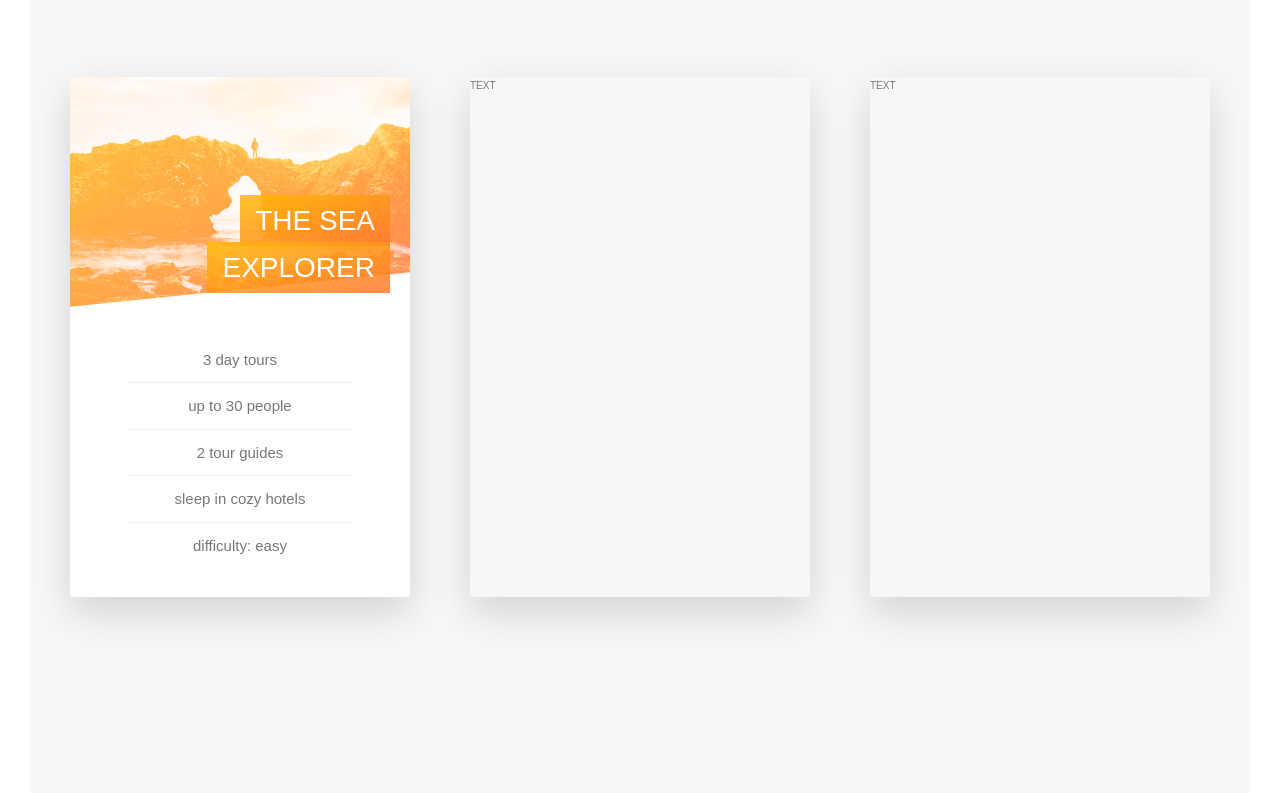
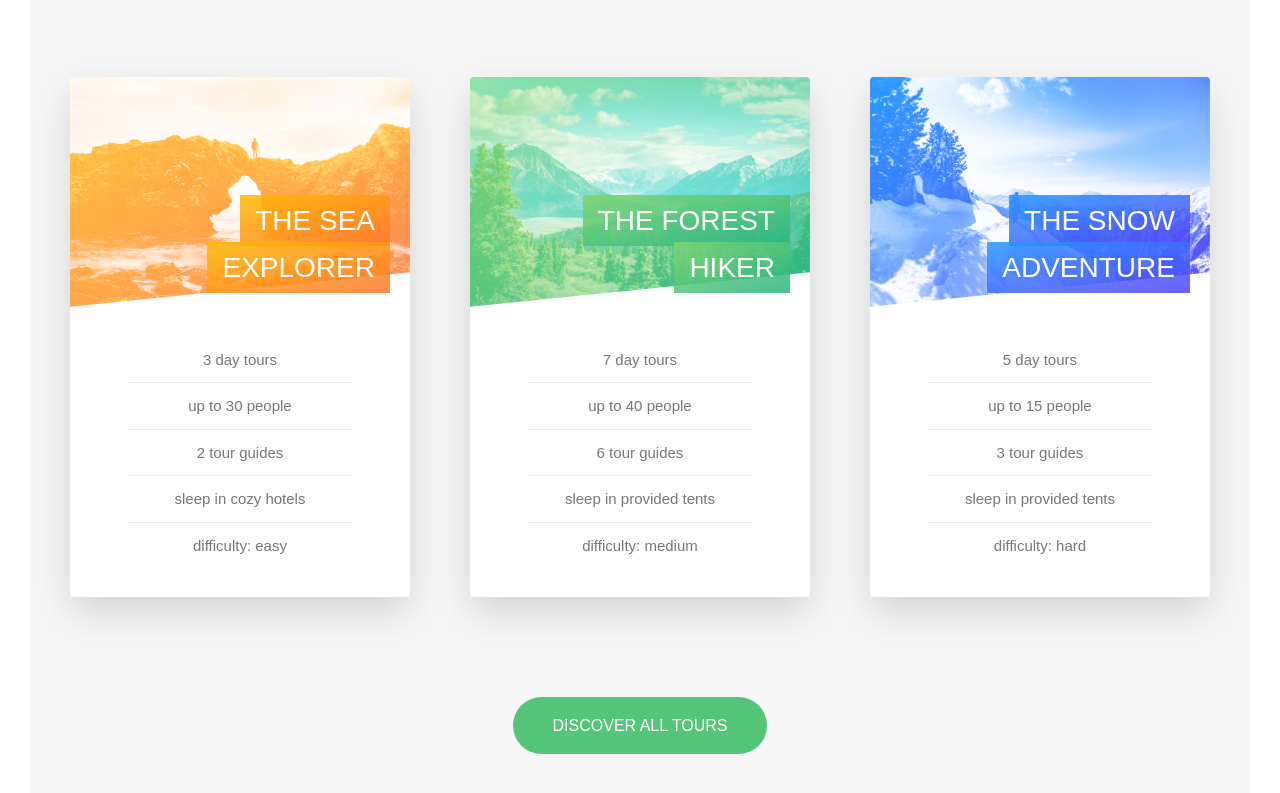
Before and after one commit to DanBilic/natours_css_proj, a website: page index.html in a window 1280 px wide. Shown: the part 2469-3262 px from the top of the page. Drawn offline with Linux system fonts and the light colour scheme.

Commit message:
finishing cards at tours section

```diff
--- a/index.html
+++ b/index.html
@@ -150,6 +150,7 @@
           </h2>
         </div>
         <div class="row">
+          <!-- CARD 1 -->
           <div class="col-1-of-3">
             <div class="card">
               <div class="card__side card__side--front">
@@ -170,17 +171,84 @@
                 </div>
               </div>
               <div class="card__side card__side--back card__side--back-1">
-                BACK
+                <div class="card__cta">
+                  <div class="card__price-box">
+                    <p class="card__price-only">Only</p>
+                    <p class="card__price-value">$297</p>
+                  </div>
+                  <a href="#" class="btn btn--white">Book now!</a>
+                </div>
               </div>
             </div>
           </div>
 
+          <!-- CARD 2 -->
           <div class="col-1-of-3">
-            <div class="card"><div class="card__side">TEXT</div></div>
+            <div class="card">
+              <div class="card__side card__side--front">
+                <div class="card__picture card__picture--2">&nbsp;</div>
+                <h4 class="card__heading">
+                  <span class="card__heading-span card__heading-span--2"
+                    >The Forest Hiker</span
+                  >
+                </h4>
+                <div class="card__details">
+                  <ul>
+                    <li>7 day tours</li>
+                    <li>up to 40 people</li>
+                    <li>6 tour guides</li>
+                    <li>sleep in provided tents</li>
+                    <li>difficulty: medium</li>
+                  </ul>
+                </div>
+              </div>
+              <div class="card__side card__side--back card__side--back-2">
+                <div class="card__cta">
+                  <div class="card__price-box">
+                    <p class="card__price-only">Only</p>
+                    <p class="card__price-value">$497</p>
+                  </div>
+                  <a href="#" class="btn btn--white">Book now!</a>
+                </div>
+              </div>
+            </div>
           </div>
+
+          <!-- CARD 3 -->
           <div class="col-1-of-3">
-            <div class="card"><div class="card__side">TEXT</div></div>
+            <div class="card">
+              <div class="card__side card__side--front">
+                <div class="card__picture card__picture--3">&nbsp;</div>
+                <h4 class="card__heading">
+                  <span class="card__heading-span card__heading-span--3"
+                    >The Snow Adventure</span
+                  >
+                </h4>
+                <div class="card__details">
+                  <ul>
+                    <li>5 day tours</li>
+                    <li>up to 15 people</li>
+                    <li>3 tour guides</li>
+                    <li>sleep in provided tents</li>
+                    <li>difficulty: hard</li>
+                  </ul>
+                </div>
+              </div>
+              <div class="card__side card__side--back card__side--back-3">
+                <div class="card__cta">
+                  <div class="card__price-box">
+                    <p class="card__price-only">Only</p>
+                    <p class="card__price-value">$697</p>
+                  </div>
+                  <a href="#" class="btn btn--white">Book now!</a>
+                </div>
+              </div>
+            </div>
           </div>
+        </div>
+
+        <div class="u-center-text u-margin-top-huge">
+          <a href="#" class="btn btn--green">Discover all tours</a>
         </div>
       </section>
     </main>
--- a/sass/base/_utilities.scss
+++ b/sass/base/_utilities.scss
@@ -6,6 +6,7 @@
 .u-margin-bottom-big {
   margin-bottom: 8rem;
 }
+
 .u-margin-bottom-medium {
   margin-bottom: 4rem;
 }
@@ -13,3 +14,10 @@
 .u-margin-bottom-small {
   margin-bottom: 2rem;
 }
+
+.u-margin-top-big {
+  margin-top: 8rem;
+}
+.u-margin-top-huge {
+  margin-top: 10rem;
+}
--- a/sass/components/_button.scss
+++ b/sass/components/_button.scss
@@ -54,6 +54,15 @@
     }
   }
 
+  &--green {
+    background-color: $color-primary;
+    color: $color-white;
+
+    &::after {
+      background-color: $color-primary;
+    }
+  }
+
   /* the ::after element behaves like a child of btn */
   &::after {
     content: ""; /* an after pseudo element needs a content attribute */
--- a/sass/components/_card.scss
+++ b/sass/components/_card.scss
@@ -43,6 +43,22 @@
           $color-secondary-dark
         );
       }
+
+      &-2 {
+        background-image: linear-gradient(
+          to right bottom,
+          $color-primary-light,
+          $color-primary-dark
+        );
+      }
+
+      &-3 {
+        background-image: linear-gradient(
+          to right bottom,
+          $color-tertiary-light,
+          $color-tertiary-dark
+        );
+      }
     }
   }
 
@@ -67,6 +83,10 @@
     -webkit-clip-path: polygon(0 0, 100% 0, 100% 85%, 0 100%);
     clip-path: polygon(0 0, 100% 0, 100% 85%, 0 100%);
 
+    // da clippath gererbten border radius überschreibt
+    border-top-left-radius: 0.3rem;
+    border-top-right-radius: 0.3rem;
+
     &--1 {
       background-image: linear-gradient(
           to right bottom,
@@ -79,19 +99,19 @@
     &--2 {
       background-image: linear-gradient(
           to right bottom,
-          $color-secondary-light,
-          $color-secondary-dark
+          $color-primary-light,
+          $color-primary-dark
         ),
-        url("../img/nat-5.jpg");
+        url("../img/nat-6.jpg");
     }
 
     &--3 {
       background-image: linear-gradient(
           to right bottom,
-          $color-secondary-light,
-          $color-secondary-dark
+          $color-tertiary-light,
+          $color-tertiary-dark
         ),
-        url("../img/nat-5.jpg");
+        url("../img/nat-7.jpg");
     }
   }
 
@@ -123,6 +143,22 @@
         rgba($color-secondary-dark, 0.85)
       );
     }
+
+    &--2 {
+      background-image: linear-gradient(
+        to right bottom,
+        rgba($color-primary-light, 0.85),
+        rgba($color-primary-dark, 0.85)
+      );
+    }
+
+    &--3 {
+      background-image: linear-gradient(
+        to right bottom,
+        rgba($color-tertiary-light, 0.85),
+        rgba($color-tertiary-dark, 0.85)
+      );
+    }
   }
 
   &__details {
@@ -147,4 +183,33 @@
       }
     }
   }
+
+  // FRONT SIDE STYLING
+  &__cta {
+    // card__cta element has top left corner at at center of the card
+    position: absolute;
+    top: 50%;
+    left: 50%;
+
+    /* translate shifts the element itself */
+    /*shift 50 % of the elements width to the left and 50 %  to the top*/
+    transform: translate(-50%, -50%);
+
+    width: 90%;
+    text-align: center;
+  }
+
+  &__price-box {
+    text-align: center;
+    color: $color-white;
+    margin-bottom: 8rem;
+  }
+  &__price-only {
+    font-size: 1.4rem;
+    text-transform: uppercase;
+  }
+  &__price-value {
+    font-size: 6rem;
+    font-weight: 100;
+  }
 }
--- a/sass/pages/_home.scss
+++ b/sass/pages/_home.scss
@@ -26,6 +26,6 @@
 
 .section-tours {
   background-color: $color-grey-light-1;
-  padding: 25rem 0 50rem 0;
+  padding: 25rem 0 15rem 0;
   margin-top: -10rem;
 }
```
Also changed, not shown: css/style.css.
